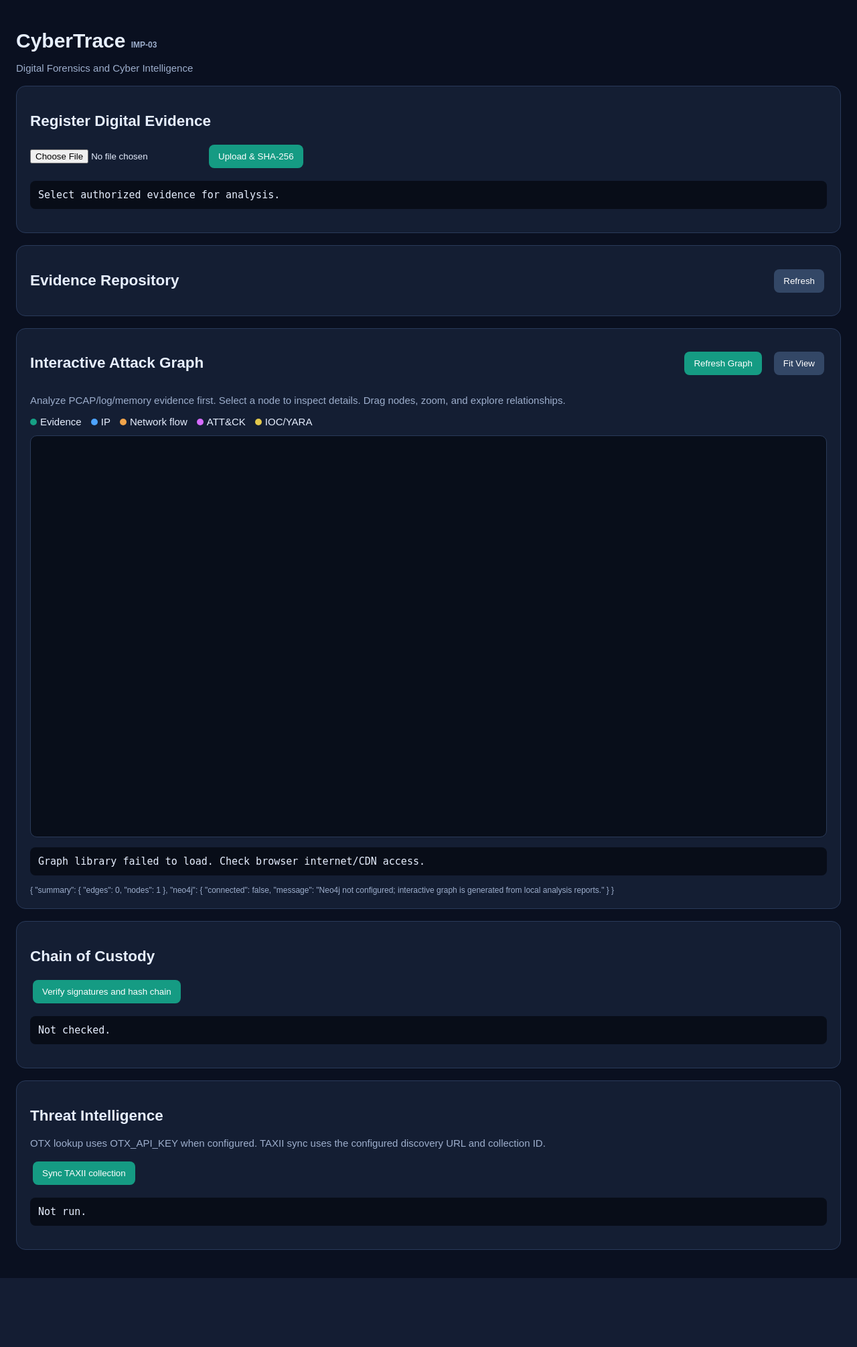
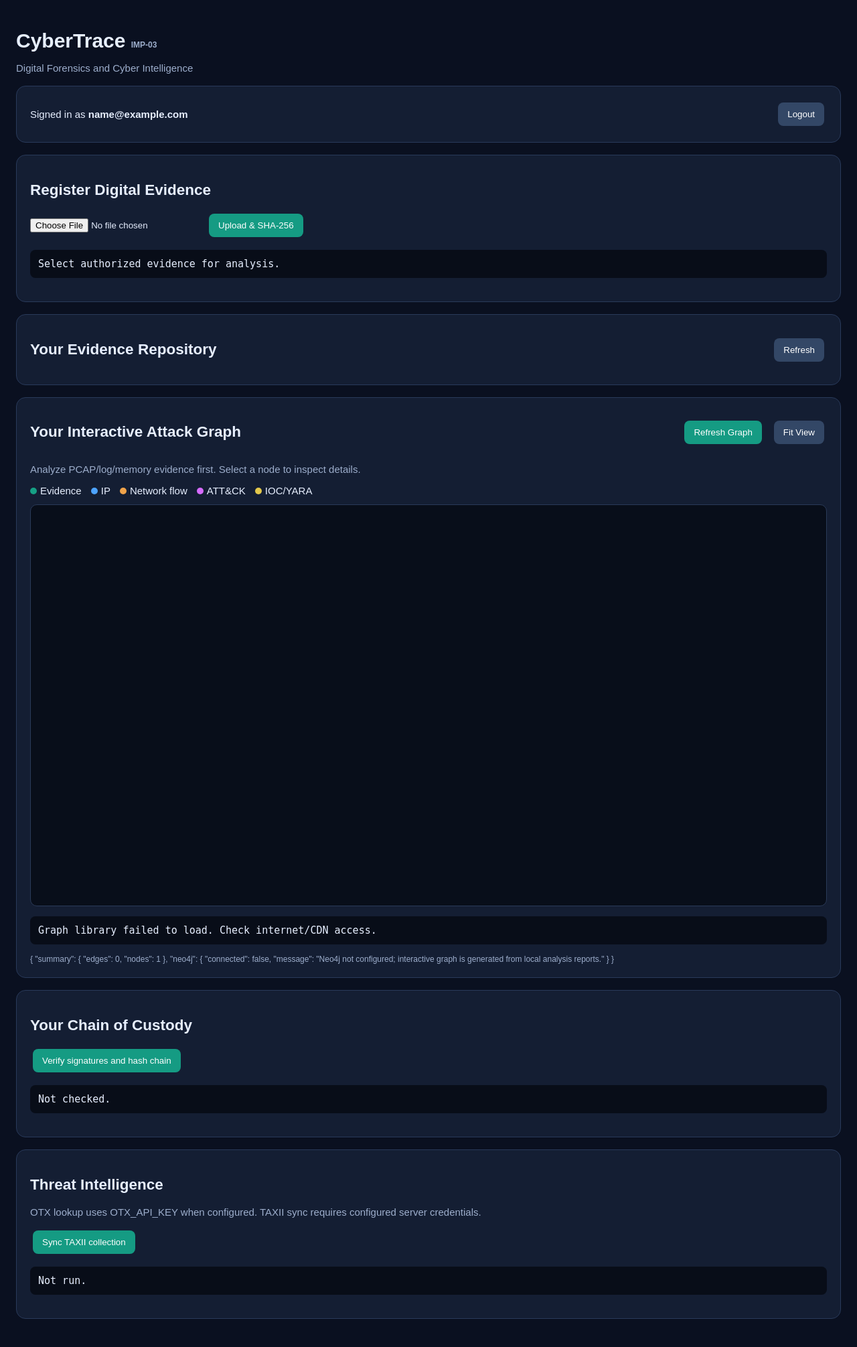
Before and after one commit to 8210825454/CyberTrace02, a Flask app: page / in a window 1280 px wide. Shown: the whole page at 67% size. Before the commit the page ends 1908 px from the top, so only its background shows below. Run offline with Flask 3, Linux system fonts and the light colour scheme; the visitor is signed in with stand-in values (Sample User, id 1); data that the repository does not hold is empty; some libraries are stand-ins or nearby versions.

Commit message:
Update index.html

```diff
--- a/templates/index.html
+++ b/templates/index.html
@@ -1,36 +1,21 @@
 <!doctype html><html lang="en"><head><meta charset="utf-8"><meta name="viewport" content="width=device-width,initial-scale=1">
 <title>CyberTrace IMP-03</title><script src="https://unpkg.com/vis-network/standalone/umd/vis-network.min.js"></script>
-<style>
-*{box-sizing:border-box}body{margin:0;padding:24px;background:#0a1020;color:#e7efff;font:15px Arial,sans-serif}
-main{max-width:1250px;margin:auto}h1{margin-bottom:4px}.muted{color:#9daecc}.panel{background:#141e33;border:1px solid #293a5a;border-radius:14px;padding:20px;margin:18px 0}
-button{background:#159b83;color:white;border:0;padding:10px 14px;border-radius:8px;margin:4px;cursor:pointer}
-button.secondary{background:#334766}input{max-width:100%}.row{display:flex;gap:10px;align-items:center;flex-wrap:wrap}
-pre{white-space:pre-wrap;overflow-wrap:anywhere;background:#080d18;padding:12px;border-radius:8px;max-height:360px;overflow:auto}
-#network{height:600px;background:#080e1a;border:1px solid #2a3a58;border-radius:10px}
-.card{border-top:1px solid #2a3a58;padding:12px 0}.small{font-size:12px;color:#9daecc}.legend{display:flex;gap:14px;flex-wrap:wrap;margin:12px 0}.dot{display:inline-block;width:10px;height:10px;border-radius:50%;margin-right:5px}
-a{color:#71d5ff;margin-right:10px}
-</style></head><body><main>
+<style>*{box-sizing:border-box}body{margin:0;padding:24px;background:#0a1020;color:#e7efff;font:15px Arial,sans-serif}main{max-width:1250px;margin:auto}h1{margin-bottom:4px}.muted,.small{color:#9daecc}.panel{background:#141e33;border:1px solid #293a5a;border-radius:14px;padding:20px;margin:18px 0}button{background:#159b83;color:white;border:0;padding:10px 14px;border-radius:8px;margin:4px;cursor:pointer}button.secondary{background:#334766}input{max-width:100%}.row{display:flex;gap:10px;align-items:center;flex-wrap:wrap}pre{white-space:pre-wrap;overflow-wrap:anywhere;background:#080d18;padding:12px;border-radius:8px;max-height:360px;overflow:auto}#network{height:600px;background:#080e1a;border:1px solid #2a3a58;border-radius:10px}.card{border-top:1px solid #2a3a58;padding:12px 0}.small{font-size:12px}.legend{display:flex;gap:14px;flex-wrap:wrap;margin:12px 0}.dot{display:inline-block;width:10px;height:10px;border-radius:50%;margin-right:5px}a{color:#71d5ff;margin-right:10px}</style></head><body><main>
 <h1>CyberTrace <span class="small">IMP-03</span></h1><p class="muted">Digital Forensics and Cyber Intelligence</p>
+<div class="panel row"><span>Signed in as <b>{{ email|e }}</b></span><form method="post" action="/logout" style="margin-left:auto"><button class="secondary" type="submit">Logout</button></form></div>
 <div class="panel"><h2>Register Digital Evidence</h2><div class="row"><input id="file" type="file"><button onclick="upload()">Upload &amp; SHA-256</button></div><pre id="status">Select authorized evidence for analysis.</pre></div>
-<div class="panel"><div class="row"><h2 style="margin-right:auto">Evidence Repository</h2><button class="secondary" onclick="loadEvidence()">Refresh</button></div><div id="evidence"></div></div>
-<div class="panel"><div class="row"><h2 style="margin-right:auto">Interactive Attack Graph</h2><button onclick="loadGraph()">Refresh Graph</button><button class="secondary" onclick="fitGraph()">Fit View</button></div>
-<p class="muted">Analyze PCAP/log/memory evidence first. Select a node to inspect details. Drag nodes, zoom, and explore relationships.</p>
-<div class="legend"><span><i class="dot" style="background:#16a085"></i>Evidence</span><span><i class="dot" style="background:#4da3ff"></i>IP</span><span><i class="dot" style="background:#f0a34a"></i>Network flow</span><span><i class="dot" style="background:#d66bff"></i>ATT&amp;CK</span><span><i class="dot" style="background:#e3c84b"></i>IOC/YARA</span></div>
-<div id="network"></div><pre id="nodeInfo">Click a node to inspect it.</pre><div id="graphStatus" class="small"></div></div>
-<div class="panel"><h2>Chain of Custody</h2><button onclick="verify()">Verify signatures and hash chain</button><pre id="custody">Not checked.</pre></div>
-<div class="panel"><h2>Threat Intelligence</h2><p class="muted">OTX lookup uses OTX_API_KEY when configured. TAXII sync uses the configured discovery URL and collection ID.</p><button onclick="taxii()">Sync TAXII collection</button><pre id="taxii">Not run.</pre></div>
+<div class="panel"><div class="row"><h2 style="margin-right:auto">Your Evidence Repository</h2><button class="secondary" onclick="loadEvidence()">Refresh</button></div><div id="evidence"></div></div>
+<div class="panel"><div class="row"><h2 style="margin-right:auto">Your Interactive Attack Graph</h2><button onclick="loadGraph()">Refresh Graph</button><button class="secondary" onclick="fitGraph()">Fit View</button></div><p class="muted">Analyze PCAP/log/memory evidence first. Select a node to inspect details.</p><div class="legend"><span><i class="dot" style="background:#16a085"></i>Evidence</span><span><i class="dot" style="background:#4da3ff"></i>IP</span><span><i class="dot" style="background:#f0a34a"></i>Network flow</span><span><i class="dot" style="background:#d66bff"></i>ATT&amp;CK</span><span><i class="dot" style="background:#e3c84b"></i>IOC/YARA</span></div><div id="network"></div><pre id="nodeInfo">Click a node to inspect it.</pre><div id="graphStatus" class="small"></div></div>
+<div class="panel"><h2>Your Chain of Custody</h2><button onclick="verify()">Verify signatures and hash chain</button><pre id="custody">Not checked.</pre></div>
+<div class="panel"><h2>Threat Intelligence</h2><p class="muted">OTX lookup uses OTX_API_KEY when configured. TAXII sync requires configured server credentials.</p><button onclick="taxii()">Sync TAXII collection</button><pre id="taxii">Not run.</pre></div>
 </main><script>
 let network;
-async function upload(){const f=document.getElementById('file').files[0];if(!f)return alert('Choose a file');const d=new FormData();d.append('file',f);const r=await fetch('/api/evidence',{method:'POST',body:d});document.getElementById('status').textContent=JSON.stringify(await r.json(),null,2);loadEvidence();}
-async function loadEvidence(){const a=await(await fetch('/api/evidence')).json(),host=document.getElementById('evidence');host.innerHTML='';a.forEach(x=>{const d=document.createElement('div');d.className='card';const title=document.createElement('b');title.textContent=x.filename;const hash=document.createElement('div');hash.className='small';hash.textContent='SHA-256: '+x.sha256;const analyze=document.createElement('button');analyze.textContent='Analyze';const pack=document.createElement('a');pack.href='/api/package/'+x.id;pack.textContent='Download signed evidence package';const report=document.createElement('a');report.href='/api/report/'+x.id;report.textContent='JSON report';const stix=document.createElement('a');stix.href='/api/stix/'+x.id;stix.textContent='STIX export';const result=document.createElement('pre');result.style.display='none';analyze.onclick=async()=>{result.style.display='block';result.textContent='Analyzing…';const r=await fetch('/api/analyze/'+x.id,{method:'POST'});result.textContent=JSON.stringify(await r.json(),null,2);loadGraph();};d.append(title,hash,analyze,pack,report,stix,result);host.appendChild(d);});}
-async function loadGraph(){const data=await(await fetch('/api/graph')).json();document.getElementById('graphStatus').textContent=JSON.stringify({summary:data.summary,neo4j:data.neo4j},null,2);if(!window.vis){document.getElementById('nodeInfo').textContent='Graph library failed to load. Check browser internet/CDN access.';return;}
-const palette={root:'#ffffff',evidence:'#16a085',ip:'#4da3ff',flow:'#f0a34a',attack:'#d66bff',ioc:'#e3c84b',domain:'#e3c84b',yara:'#e3c84b'};
-const nodes=new vis.DataSet((data.nodes||[]).map(n=>({...n,color:{background:palette[n.group]||'#7084a8',border:'#dbeafe'},font:{color:'#fff',size:14},shape:n.group==='flow'?'box':'dot',size:n.group==='root'?28:20})));
-const edges=new vis.DataSet((data.edges||[]).map(e=>({...e,arrows:'to',color:{color:'#8494b6'},font:{color:'#d0daf0',size:10,align:'middle'}})));
-network=new vis.Network(document.getElementById('network'),{nodes,edges},{physics:{stabilization:{iterations:180},barnesHut:{gravitationalConstant:-4000,springLength:160}},interaction:{hover:true,navigationButtons:true,keyboard:true},nodes:{borderWidth:2},edges:{smooth:{type:'dynamic'}}});
-network.on('click',p=>{document.getElementById('nodeInfo').textContent=p.nodes.length?JSON.stringify(nodes.get(p.nodes[0]),null,2):'Click a node to inspect it.';});}
-function fitGraph(){if(network)network.fit({animation:true});}
-async function verify(){document.getElementById('custody').textContent=JSON.stringify(await(await fetch('/api/custody/verify')).json(),null,2);}
-async function taxii(){document.getElementById('taxii').textContent=JSON.stringify(await(await fetch('/api/threat-intel/taxii-sync',{method:'POST'})).json(),null,2);}
+async function api(url,options={}){const r=await fetch(url,{credentials:'same-origin',...options});if(r.status===401||r.redirected){location.href='/login';throw new Error('Please log in again.')}const data=await r.json().catch(()=>({error:'Unexpected server response'}));if(!r.ok)throw new Error(data.error||('Request failed: '+r.status));return data}
+async function upload(){try{const f=document.getElementById('file').files[0];if(!f)return alert('Choose a file');const d=new FormData();d.append('file',f);const result=await api('/api/evidence',{method:'POST',body:d});document.getElementById('status').textContent=JSON.stringify(result,null,2);await loadEvidence();}catch(e){document.getElementById('status').textContent=e.message}}
+async function loadEvidence(){try{const a=await api('/api/evidence'),host=document.getElementById('evidence');host.innerHTML='';a.forEach(x=>{const d=document.createElement('div');d.className='card';const title=document.createElement('b');title.textContent=x.filename;const hash=document.createElement('div');hash.className='small';hash.textContent='SHA-256: '+x.sha256;const analyze=document.createElement('button');analyze.textContent='Analyze';const pack=document.createElement('a');pack.href='/api/package/'+encodeURIComponent(x.id);pack.textContent='Download signed evidence package';const report=document.createElement('a');report.href='/api/report/'+encodeURIComponent(x.id);report.textContent='JSON report';const stix=document.createElement('a');stix.href='/api/stix/'+encodeURIComponent(x.id);stix.textContent='STIX export';const result=document.createElement('pre');result.style.display='none';analyze.onclick=async()=>{result.style.display='block';result.textContent='Analyzing…';try{result.textContent=JSON.stringify(await api('/api/analyze/'+encodeURIComponent(x.id),{method:'POST'}),null,2);loadGraph()}catch(e){result.textContent=e.message}};d.append(title,hash,analyze,pack,report,stix,result);host.appendChild(d)})}catch(e){document.getElementById('evidence').textContent=e.message}}
+async function loadGraph(){try{const data=await api('/api/graph');document.getElementById('graphStatus').textContent=JSON.stringify({summary:data.summary,neo4j:data.neo4j},null,2);if(!window.vis){document.getElementById('nodeInfo').textContent='Graph library failed to load. Check internet/CDN access.';return}const palette={root:'#fff',evidence:'#16a085',ip:'#4da3ff',flow:'#f0a34a',attack:'#d66bff',ioc:'#e3c84b',domain:'#e3c84b',yara:'#e3c84b'};const nodes=new vis.DataSet((data.nodes||[]).map(n=>({...n,color:{background:palette[n.group]||'#7084a8',border:'#dbeafe'},font:{color:'#fff',size:14},shape:n.group==='flow'?'box':'dot',size:n.group==='root'?28:20})));const edges=new vis.DataSet((data.edges||[]).map(e=>({...e,arrows:'to',color:{color:'#8494b6'},font:{color:'#d0daf0',size:10,align:'middle'}})));network=new vis.Network(document.getElementById('network'),{nodes,edges},{physics:{stabilization:{iterations:180},barnesHut:{gravitationalConstant:-4000,springLength:160}},interaction:{hover:true,navigationButtons:true,keyboard:true},nodes:{borderWidth:2},edges:{smooth:{type:'dynamic'}}});network.on('click',p=>{document.getElementById('nodeInfo').textContent=p.nodes.length?JSON.stringify(nodes.get(p.nodes[0]),null,2):'Click a node to inspect it.'})}catch(e){document.getElementById('graphStatus').textContent=e.message}}
+function fitGraph(){if(network)network.fit({animation:true})}
+async function verify(){try{document.getElementById('custody').textContent=JSON.stringify(await api('/api/custody/verify'),null,2)}catch(e){document.getElementById('custody').textContent=e.message}}
+async function taxii(){try{document.getElementById('taxii').textContent=JSON.stringify(await api('/api/threat-intel/taxii-sync',{method:'POST'}),null,2)}catch(e){document.getElementById('taxii').textContent=e.message}}
 loadEvidence();loadGraph();
 </script></body></html>
```
